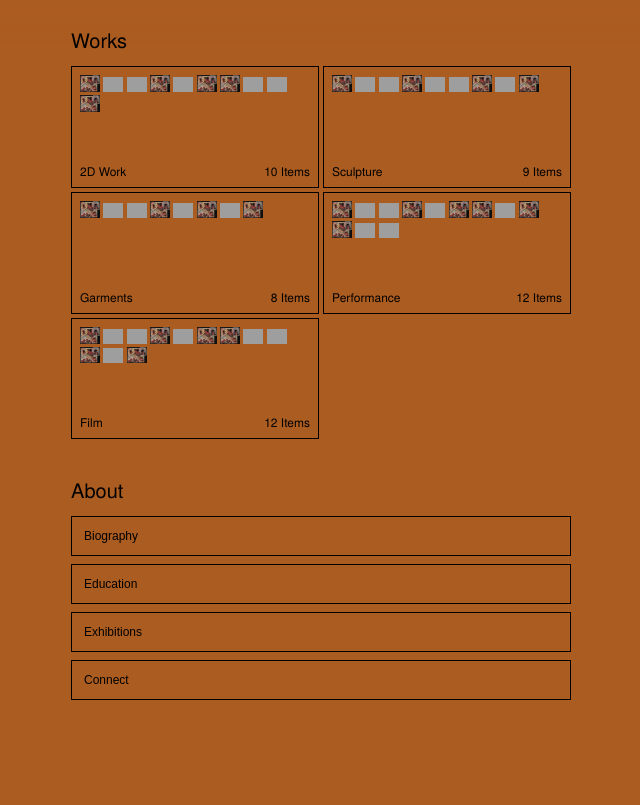
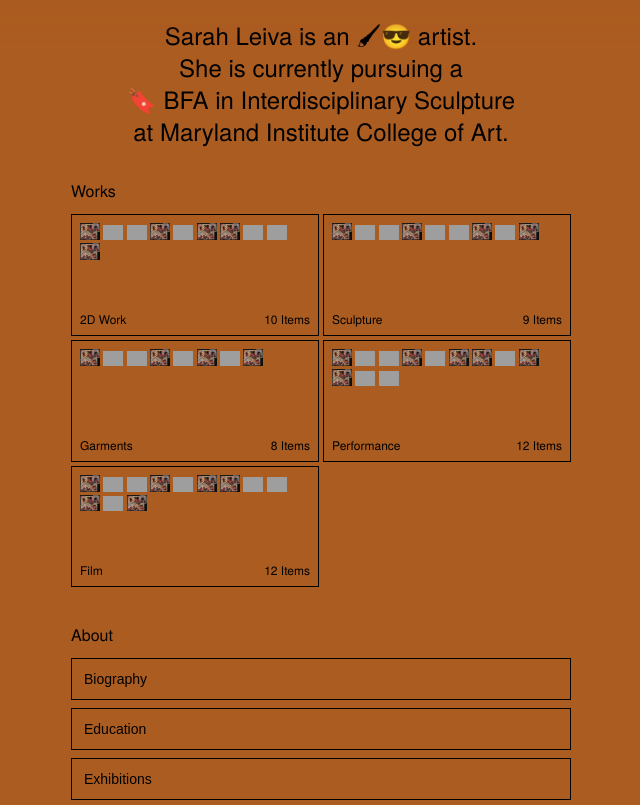
Before and after one commit to achen05/Sarah-Leiva, a plain HTML site: page index.html in a window 1280 px wide. Shown: the part 69-874 px from the top of the page, without its empty margins (319-959 px from the left). Before the commit the page ends 800 px from the top, so only its background shows below. Drawn offline with Linux system fonts and the light colour scheme; grey boxes are pictures that could not be loaded.

Commit message:
Add files via upload

```diff
--- a/index.html
+++ b/index.html
@@ -15,6 +15,7 @@
     <div class="websiteContainer">
 
       <p class="nameTitle" onclick="location.href='index.html'">Sarah Leiva</p>
+      <p class="displayText">Sarah Leiva is an &#128396;&#128526; artist. <br>She is currently pursuing a <br>&#128278; BFA in Interdisciplinary Sculpture <br> at Maryland Institute College of Art. </p>
 
       <p class="pageTitle">Works</p>
 
--- a/style.css
+++ b/style.css
@@ -4,8 +4,9 @@
 }
 
 @font-face {
-  font-family: Pilowlava;
-  src: url("fonts/Pilowlava-Regular.otf");
+  font-family: TimesNewerRoman;
+  src: url("fonts/TimesNewerRoman-Regular.otf");
+
 }
 
 * {
@@ -22,7 +23,18 @@ body {
   margin: 16px;
   text-align: left;
   max-width: 500px;
+  margin-bottom: 100px;
 
+}
+
+.fadeEffect {
+  width: 100%;
+  height: 64px;
+  position: fixed;
+  top: 0px;
+  z-index: 2;
+  background-color: #ab5c20;
+  box-shadow: 0px 20px 20px #ab5c20;
 }
 
 .nameTitle {
@@ -30,7 +42,7 @@ body {
   top: 20px;
   z-index: 3;
   margin-bottom: 36px;
-  font-size: 20px;
+  font-size: 16px;
   font-family: Pilowlava;
   border: 1px solid black;
   padding: 8px;
@@ -39,6 +51,20 @@ body {
 
 .nameTitle:hover {
   cursor: pointer;
+}
+
+.displayText {
+  text-align: center;
+  font-size: 24px;
+  margin-top: 32px;
+  margin-bottom: 32px;
+  line-height: 32px;
+}
+
+.pageTitle {
+  width: 100%;
+  font-size: 16px;
+  margin-bottom: 12px;
 }
 
 .grid-container {
@@ -79,28 +105,12 @@ body {
   right: 8px;
 }
 
-.fadeEffect {
-  width: 100%;
-  height: 64px;
-  position: fixed;
-  top: 0px;
-  z-index: 2;
-  background-color: #ab5c20;
-  box-shadow: 0px 20px 20px #ab5c20;
-}
-
 .navigationLeft {
   float: left;
 }
 
 .navigationRight {
   float: right;
-}
-
-.pageTitle {
-  width: 100%;
-  font-size: 20px;
-  margin-bottom: 12px;
 }
 
 .collapsibleContainer {
@@ -116,7 +126,7 @@ body {
   width: 100%;
   text-align: left;
   outline: none;
-  font-size: 12px;
+  font-size: 14px;
   border: none;
 
 }
```
Also changed, not shown: fonts/TimesNewerRoman-Regular.otf (added).
